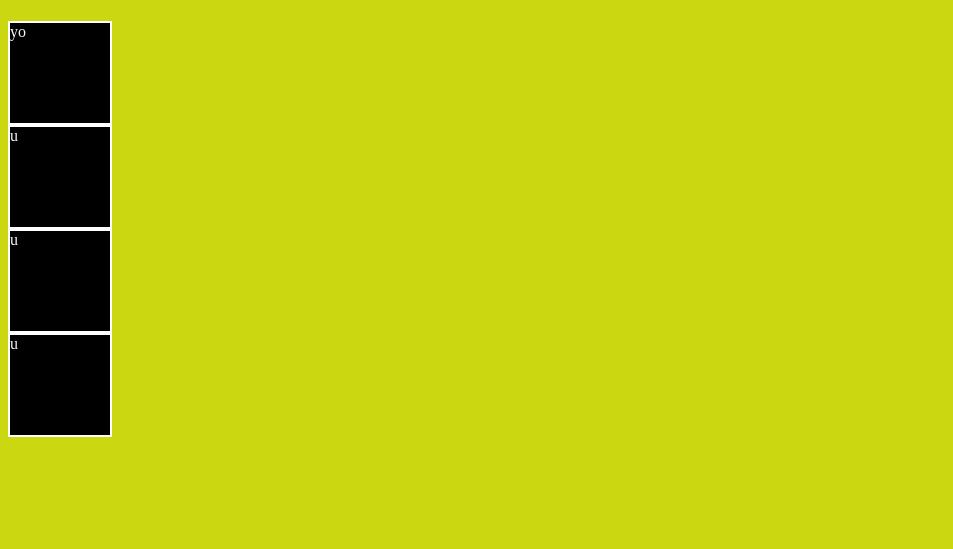
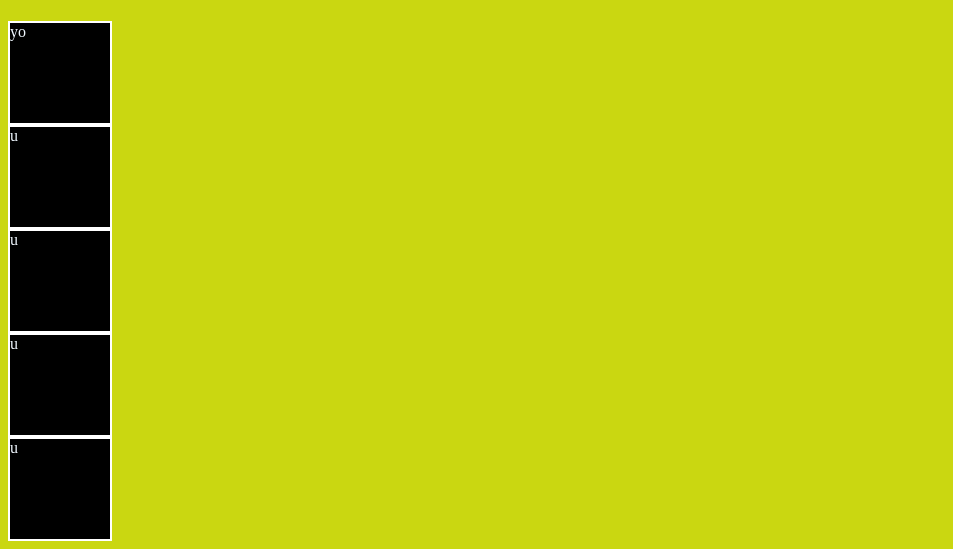
Before and after one commit to Muzahibul/xyz, a plain HTML site: page index.html in a window 1280 px wide. Shown: the part 516-1065 px from the top of the page, without its empty margins (0-953 px from the left). Before the commit the page ends 961 px from the top, so only its background shows below. Drawn offline with Linux system fonts and the light colour scheme.

Commit message:
add file

```diff
--- a/index.html
+++ b/index.html
@@ -14,8 +14,6 @@
  <div>u</div>
  <div>u</div>
  <div>u</div>
-
-
-
+ <div>u</div>
 </body>
 </html>
```
